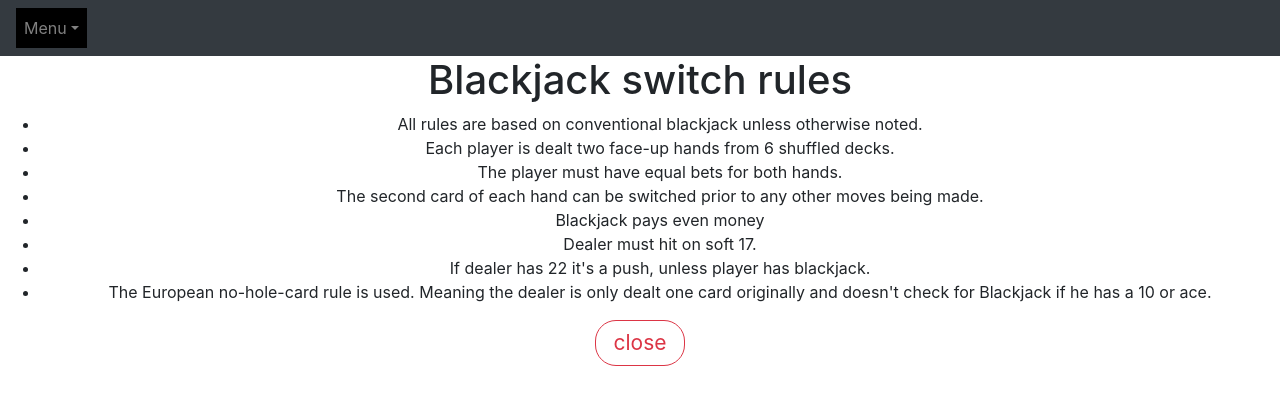
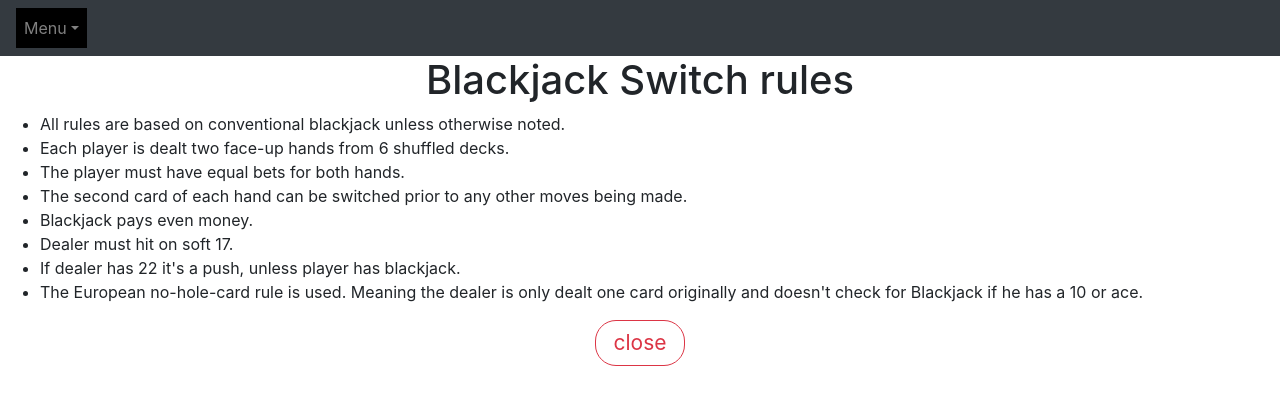
Before and after one commit to NDGP/black-jack-switch, a React (Create React App) app in the folder client/: page /rules in a window 1280 px wide. Shown: the top 404 px of the page. Built offline with nearby package versions, Linux system fonts and the light colour scheme; no server answers.

Commit message:
left align rules and leaderboards

```diff
--- /dev/null
+++ b/client/src/components/Leaderboard.css
@@ -0,0 +1,5 @@
+.leaderboard {
+    text-align: left;
+    padding-right: "15px"
+
+  }
--- a/client/src/components/Leaderboard.jsx
+++ b/client/src/components/Leaderboard.jsx
@@ -3,6 +3,7 @@ import 'bootstrap/dist/css/bootstrap.min.css';
 import "./Popup.css"
 import { useEffect, useState} from "react";
 import axios from "axios"
+import "./Leaderboard.css"
 
 
 
@@ -33,12 +34,14 @@ export default function Rules({ onClose }) {
 
 
 
-            const displayLeaders = leaders.map(user => {
+            const displayLeaders = leaders.map((user, index) => {
                 console.log(user)
               return (
-              <li>
-                  {user.first_name} {user.last_name} <img src={user.flag} height="20"></img> {user.wp}%
-              </li>
+              <tr class="leaderboard">
+                <td> {index + 1}. {user.first_name} {user.last_name} </td>
+                <td class='img'> <img src={user.flag} height="20" ></img>  </td>
+                <td> {user.wp}% </td>
+              </tr>
               );
             })
 
--- /dev/null
+++ b/client/src/components/Rules.css
@@ -0,0 +1,3 @@
+.rules {
+  text-align: left;
+}
--- a/client/src/components/Rules.jsx
+++ b/client/src/components/Rules.jsx
@@ -1,7 +1,7 @@
 import { Button, Form, Col, Alert, Row } from "react-bootstrap"
 import 'bootstrap/dist/css/bootstrap.min.css';
 import "./Popup.css"
-
+import "./Rules.css"
 
 export default function Rules( { onClose } ) {
 
@@ -9,17 +9,19 @@ export default function Rules( { onClose } ) {
     return (
         <div>
             <Form>
-                <h1> Blackjack switch rules</h1>
+                <h1> Blackjack Switch rules</h1>
+                <div class="rules">
                 <ul>
                     <li>All rules are based on conventional blackjack unless otherwise noted.</li>
                     <li>Each player is dealt two face-up hands from 6 shuffled decks.</li>
                     <li>The player must have equal bets for both hands.</li>
                     <li>The second card of each hand can be switched prior to any other moves being made.</li>
-                    <li>Blackjack pays even money</li>
+                    <li>Blackjack pays even money.</li>
                     <li>Dealer must hit on soft 17.</li>
                     <li>If dealer has 22 it's a push, unless player has blackjack.</li>
                     <li>The European no-hole-card rule is used. Meaning the dealer is only dealt one card originally and doesn't check for Blackjack if he has a 10 or ace.</li>
                 </ul>
+                </div>
                 <Row>
                     <Col>
                         <Button variant="outline-danger" onClick={onClose} >close</Button>
```
